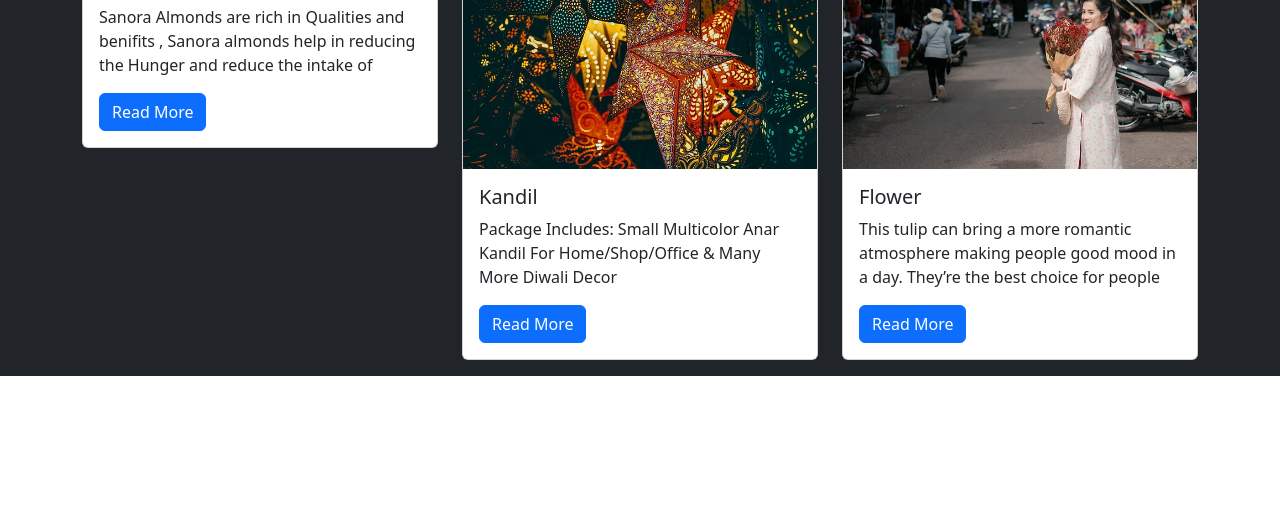
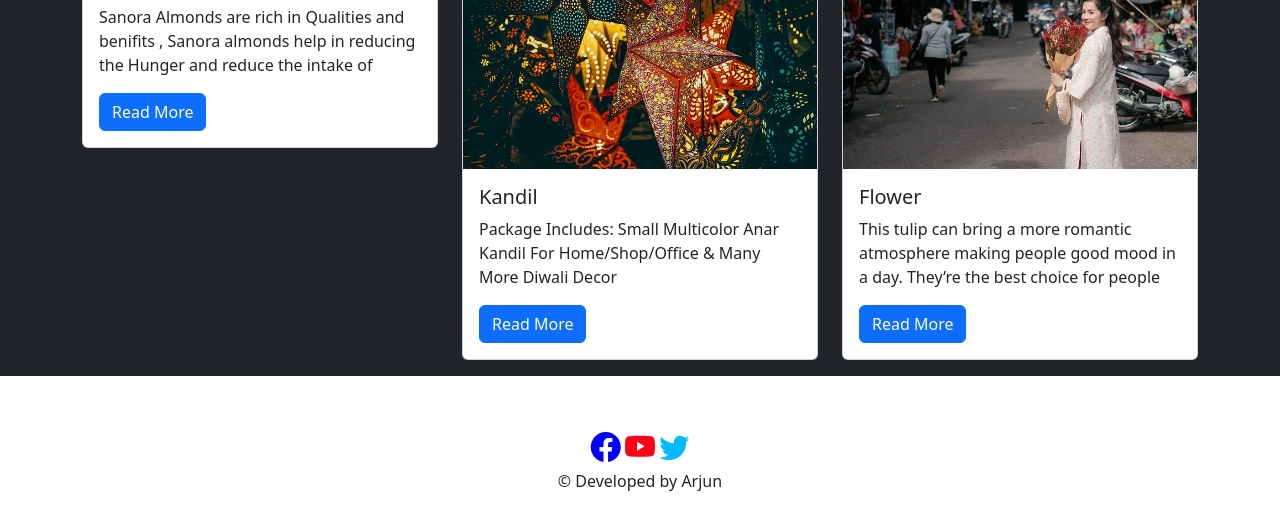
Before and after one commit to fortunecloudtraining/Learning_bootstrap, a plain HTML site: page index.html in a window 1280 px wide. Shown: the part 939-1448 px from the top of the page. Before the commit the page ends 1363 px from the top, so only its background shows below. Drawn offline with nearby package versions, Linux system fonts and the light colour scheme.

Commit message:
socail media

```diff
--- a/index.html
+++ b/index.html
@@ -4,6 +4,7 @@
     <meta charset="UTF-8">
     <meta name="viewport" content="width=device-width, initial-scale=1.0">
     <title>Document</title>
+    <link rel="stylesheet" href="https://cdn.jsdelivr.net/npm/bootstrap-icons@1.11.3/font/bootstrap-icons.min.css">
     <link href="https://cdn.jsdelivr.net/npm/bootstrap@5.3.3/dist/css/bootstrap.min.css" rel="stylesheet" integrity="sha384-QWTKZyjpPEjISv5WaRU9OFeRpok6YctnYmDr5pNlyT2bRjXh0JMhjY6hW+ALEwIH" crossorigin="anonymous">
 </head>
 <body>
@@ -295,6 +296,39 @@
             </div>
          </section>
     </main>
+    <style>
+      .bi-facebook{
+        display: inline;
+        height: 30px;
+        width: 30px;
+        color: blue;
+        font-size: 30px;
+      }
+      .bi-youtube{
+        display: inline;
+        height: 30px;
+        width: 30px;
+        color: rgb(255, 0, 21);
+        font-size: 30px;
+      }
+      .bi-twitter{
+        display: inline;
+        height: 30px;
+        width: 30px;
+        color: rgb(0, 187, 255);
+        font-size: 30px;
+      }
+    </style>
+  <footer class="text-center">
+    <div class="container">
+     <a href="https://facebook.com" <i class="bi bi-facebook" width="30" height="30"></i></a>
+     <a href="https://youtube.com" target="_blank"><i class="bi bi-youtube"></i></a>
+     <a href="https://twitter.com" target="_blank"><i class="bi bi-twitter"></i></a>
+
+
+     <p>&copy; Developed by Arjun</p>
+    </div>
+  </footer>
 
     <script src="https://cdn.jsdelivr.net/npm/bootstrap@5.3.3/dist/js/bootstrap.bundle.min.js" integrity="sha384-YvpcrYf0tY3lHB60NNkmXc5s9fDVZLESaAA55NDzOxhy9GkcIdslK1eN7N6jIeHz" crossorigin="anonymous"></script>
 </body>
```
Also changed, not shown: table.html (+2 -1 lines).
